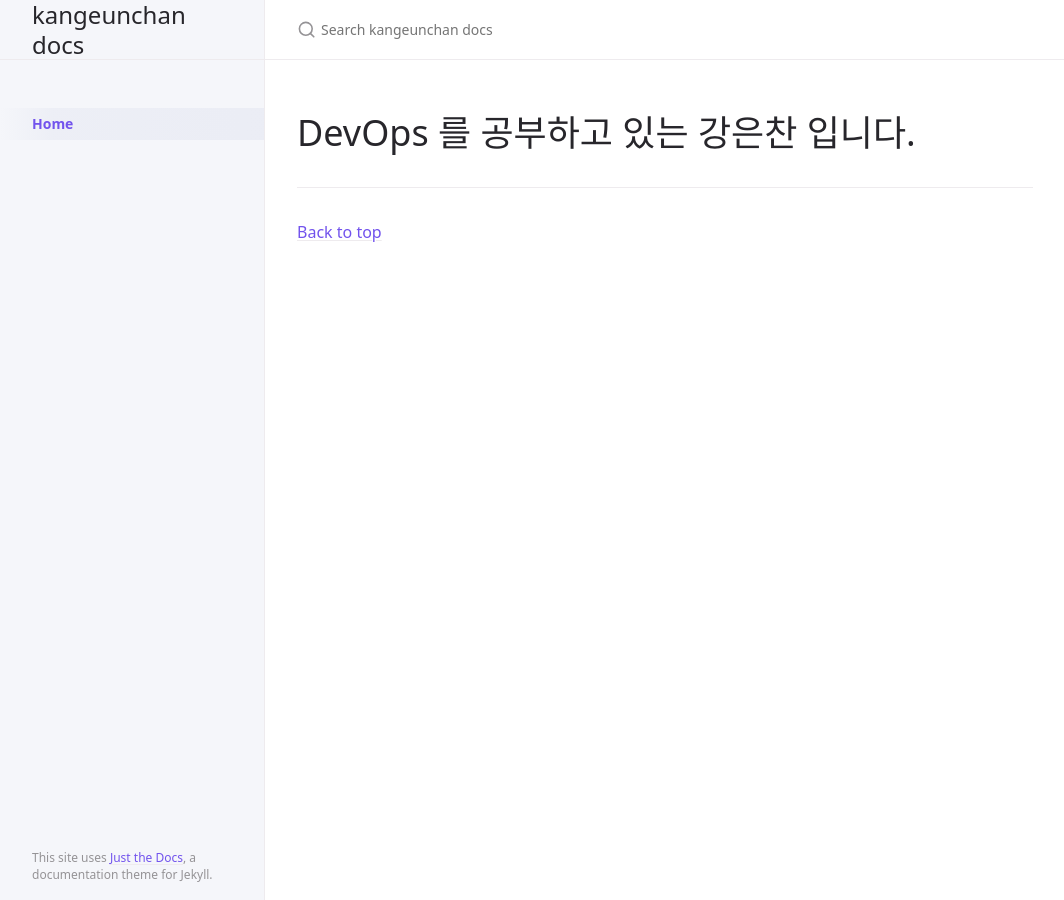
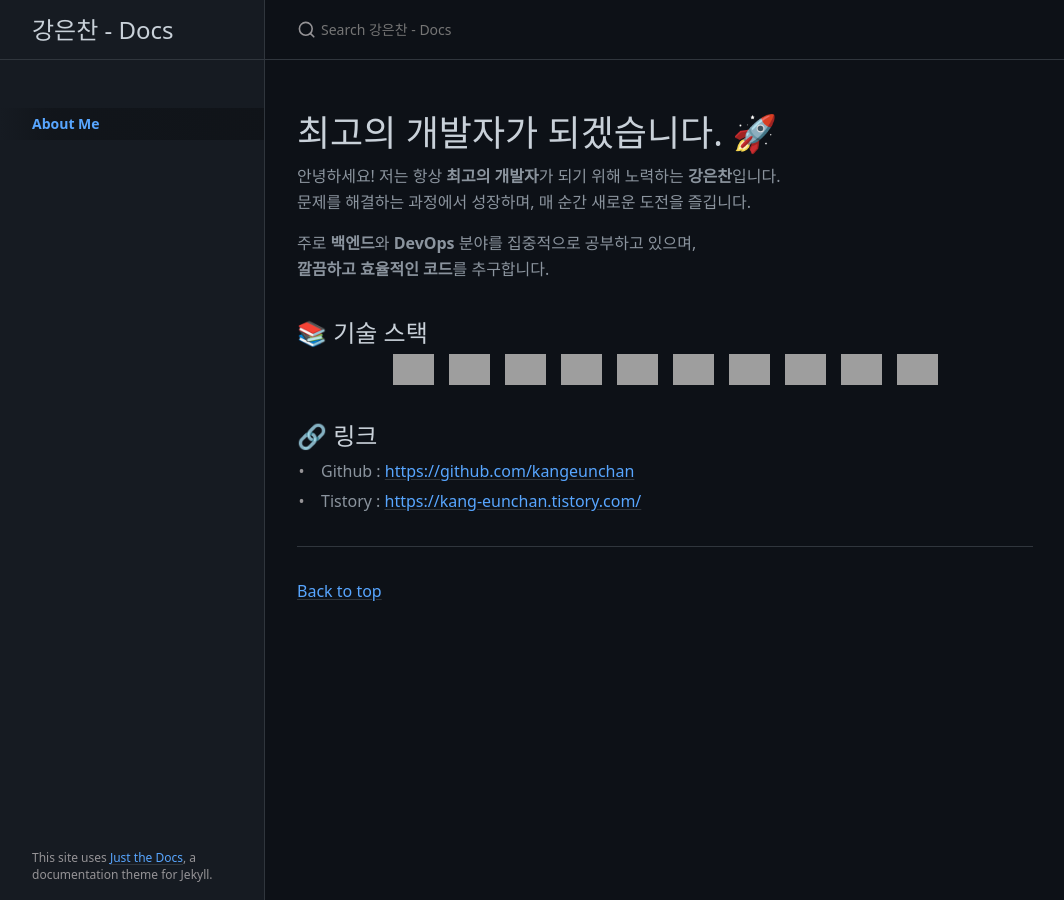
Before and after one commit to kangeunchan/pages-blog-kangeunchan, a Jekyll site: the page built from index.md, in a window 1280 px wide. Shown: the whole page, without its empty margins (107-1171 px from the left). Built offline with Jekyll 4.4.1, drawn with Linux system fonts in a browser that asks for light colours; cached includes are drawn as plain includes; grey boxes are pictures that could not be loaded.

Commit message:
Add About page

```diff
--- a/_config.yml
+++ b/_config.yml
@@ -13,7 +13,7 @@
 # you will see them accessed via {{ site.title }}, {{ site.github_repo }}, and so on.
 # You can create any custom variable you would like, and they will be accessible
 # in the templates via {{ site.myvariable }}.
-title: kangeunchan docs
+title: 강은찬 - Docs
 description: kangeunchan Today I Learned(TIL) Docs
 baseurl: "/pages-blog-kangeunchan" # the subpath of your site, e.g. /blog
 url: "https://kangeunchan.github.io" # the base hostname & protocol for your site, e.g. http://example.com
@@ -146,7 +146,7 @@ last_edit_time_format: "%b %e %Y at %I:%M %p" # uses ruby's time format: https:/
 # gh_edit_source: docs # the source that your files originate from
 
 # Color scheme currently only supports "dark", "light"/nil (default), or a custom scheme that you define
-color_scheme: nil
+color_scheme: dark
 
 callouts_level: quiet # or loud
 callouts:
--- a/_sass/color_schemes/dark.scss
+++ b/_sass/color_schemes/dark.scss
@@ -1,18 +1,36 @@
-$color-scheme: dark;
-$body-background-color: $grey-dk-300;
-$body-heading-color: $grey-lt-000;
-$body-text-color: $grey-lt-300;
-$link-color: $blue-000;
-$nav-child-link-color: $grey-dk-000;
-$sidebar-color: $grey-dk-300;
-$base-button-color: $grey-dk-250;
-$btn-primary-color: $blue-200;
-$code-background-color: #31343f; // OneDarkJekyll default for syntax-one-dark-vivid
-$code-linenumber-color: #dee2f7; // OneDarkJekyll .nf for syntax-one-dark-vivid
-$feedback-color: darken($sidebar-color, 3%);
-$table-background-color: $grey-dk-250;
-$search-background-color: $grey-dk-250;
-$search-result-preview-color: $grey-dk-000;
-$border-color: $grey-dk-200;
+$color-scheme: dark; // 기본 다크 테마 설정
 
-@import "./vendor/OneDarkJekyll/syntax"; // this is the one-dark-vivid atom syntax theme
+// 배경 및 텍스트 색상
+$body-background-color: #0d1117; // GitHub 다크 테마 배경색
+$body-heading-color: #c9d1d9; // GitHub 다크 테마의 헤딩 텍스트 색상
+$body-text-color: #8b949e; // 일반 텍스트 색상
+
+// 링크 색상
+$link-color: #58a6ff; // GitHub 다크 테마의 파란색 링크
+$link-hover-color: #1f6feb; // 링크 호버 시 색상
+
+// 사이드바 및 네비게이션 색상
+$nav-child-link-color: #c9d1d9; // 네비게이션 링크 색상
+$sidebar-color: #161b22; // 사이드바 배경색
+
+// 버튼 색상
+$base-button-color: #21262d; // GitHub 다크 테마의 기본 버튼 색상
+$btn-primary-color: #238636; // 기본 버튼(초록색) 색상
+
+// 코드 블록 색상
+$code-background-color: #161b22; // GitHub 다크 테마의 코드 블록 배경
+$code-linenumber-color: #8b949e; // 코드 블록 라인 넘버 색상
+
+// 테이블 및 검색 색상
+$table-background-color: #21262d; // 테이블 배경색
+$search-background-color: #21262d; // 검색 배경색
+$search-result-preview-color: #c9d1d9; // 검색 결과 미리보기 텍스트 색상
+
+// 경계선 색상
+$border-color: #30363d; // 테두리 색상
+
+// 피드백(알림) 색상
+$feedback-color: darken($sidebar-color, 3%); // 피드백 알림 색상
+
+// GitHub 다크 테마의 코드 하이라이팅 스타일 불러오기
+@import "./vendor/OneDarkJekyll/syntax"; // one-dark-vivid atom syntax 테마를 유지
--- a/index.md
+++ b/index.md
@@ -1,9 +1,35 @@
 ---
-title: Home
+title: About Me
 layout: home
 nav_order: 1
-description: "Just the Docs is a responsive Jekyll theme with built-in search that is easily customizable and hosted on GitHub Pages."
+description: "Introduce Kang Eunchan"
 permalink: /
 ---
 
-# <b>DevOps 를 공부하고 있는 강은찬 입니다.</b>
+# 최고의 개발자가 되겠습니다. 🚀
+
+안녕하세요! 저는 항상 **최고의 개발자**가 되기 위해 노력하는 **강은찬**입니다.
+문제를 해결하는 과정에서 성장하며, 매 순간 새로운 도전을 즐깁니다.
+
+주로 **백엔드**와 **DevOps** 분야를 집중적으로 공부하고 있으며,
+**깔끔하고 효율적인 코드**를 추구합니다.
+
+## 📚 기술 스택
+
+<div style="display: flex; flex-wrap: wrap; gap: 15px; justify-content: center; align-items: center;">
+  <img src="https://techstack-generator.vercel.app/js-icon.svg" alt="JavaScript" width="41" height="41" />
+  <img src="https://techstack-generator.vercel.app/ts-icon.svg" alt="TypeScript" width="41" height="41" />
+  <img src="https://techstack-generator.vercel.app/react-icon.svg" alt="React" width="41" height="41" />
+  <img src="https://techstack-generator.vercel.app/python-icon.svg" alt="Python" width="41" height="41" />
+  <img src="https://techstack-generator.vercel.app/github-icon.svg" alt="GitHub" width="41" height="41" />
+  <img src="https://techstack-generator.vercel.app/docker-icon.svg" alt="Docker" width="41" height="41" />
+  <img src="https://techstack-generator.vercel.app/kubernetes-icon.svg" alt="Kubernetes" width="41" height="41" />
+  <img src="https://techstack-generator.vercel.app/aws-icon.svg" alt="AWS" width="41" height="41" />
+  <img src="https://techstack-generator.vercel.app/mysql-icon.svg" alt="MySQL" width="41" height="41" />
+  <img src="https://techstack-generator.vercel.app/java-icon.svg" alt="Java" width="41" height="41" />
+</div>
+
+## 🔗 링크
+
+- Github : <a href="https://github.com/kangeunchan">https://github.com/kangeunchan</a>
+- Tistory : <a href="https://kang-eunchan.tistory.com/">https://kang-eunchan.tistory.com/</a>
```
